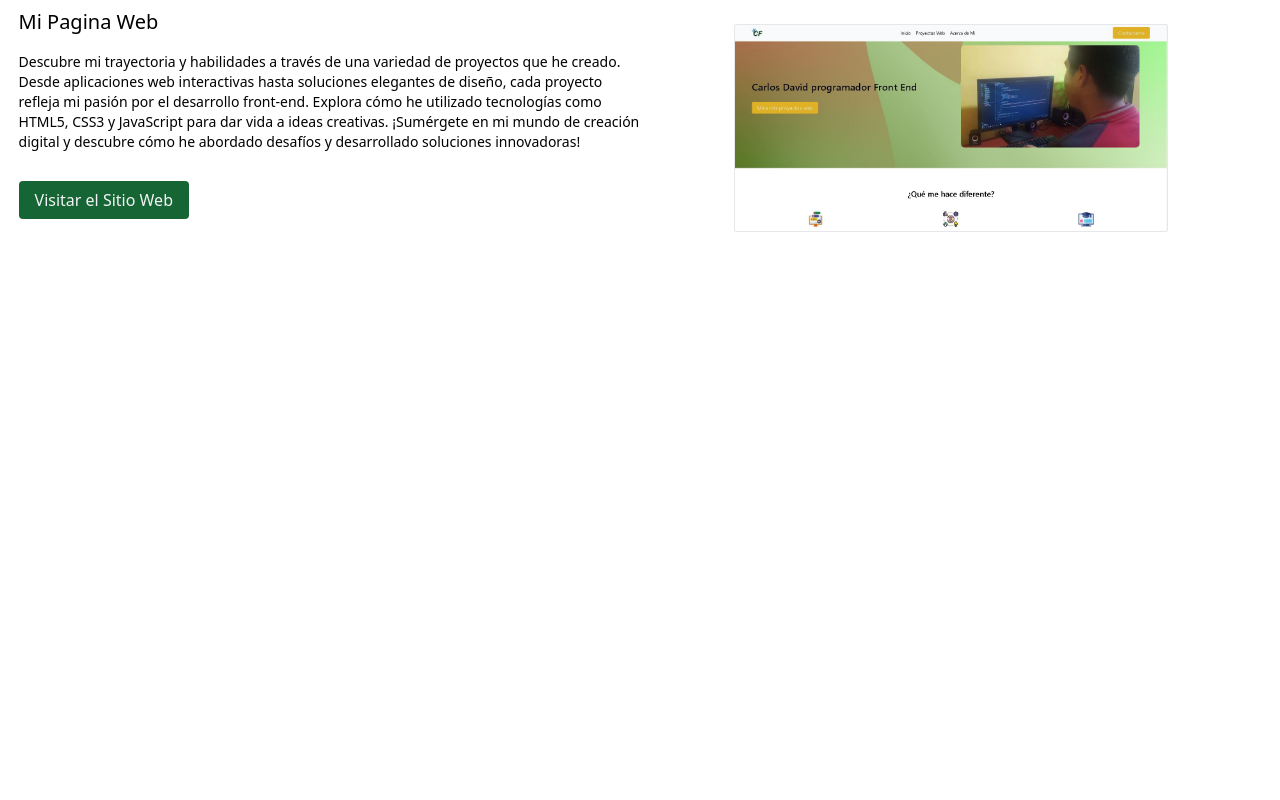
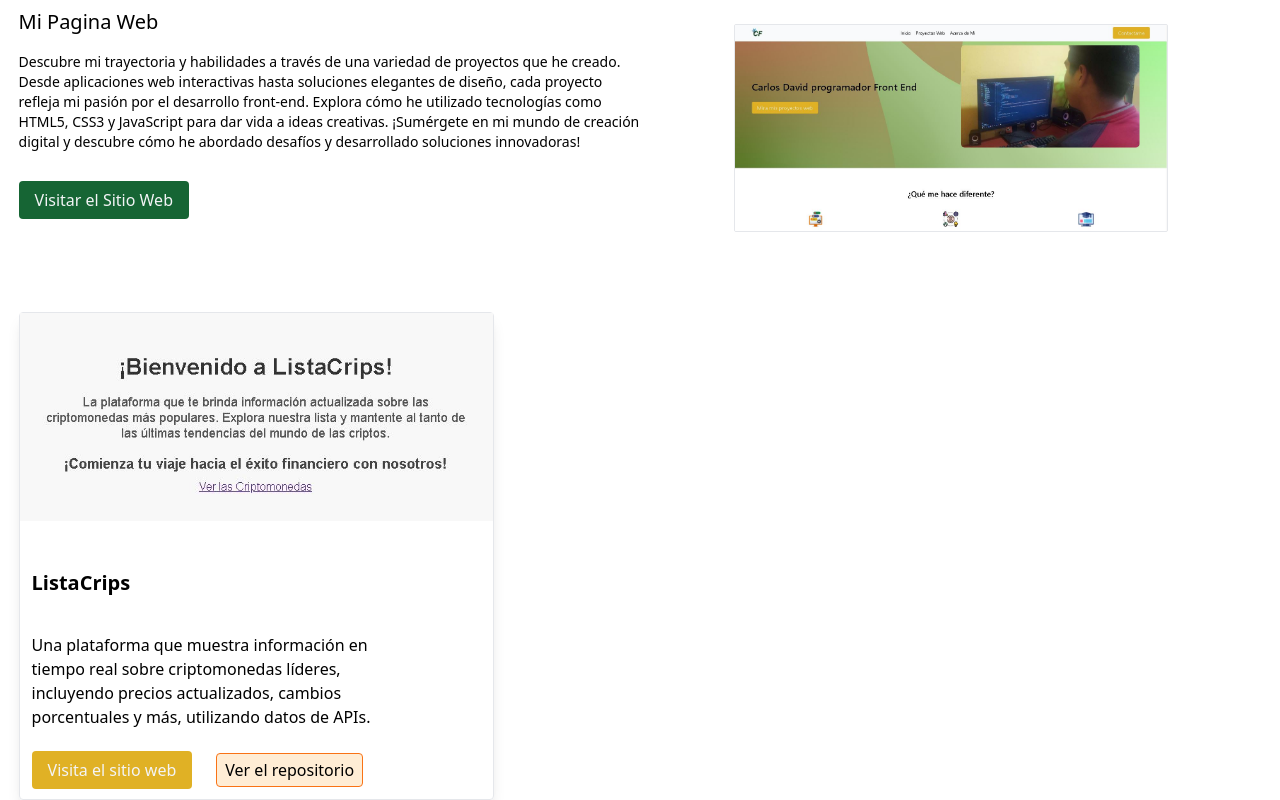
Before and after one commit to CarlosDavid-AM/Carlos-Developer, a React (Vite) app: page /proyects in a window 1280 px wide. Shown: the part 324-1124 px from the top of the page. Before the commit the page ends 800 px from the top, so only its background shows below. Built offline with nearby package versions, Linux system fonts and the light colour scheme.

Commit message:
Se crea el proyecto 2.

```diff
--- a/src/component/atm/indexComponent/ListaCrips.jsx
+++ b/src/component/atm/indexComponent/ListaCrips.jsx
@@ -16,7 +16,8 @@ const ListaCrips = () => {
                             ListaCrips
                         </h1>
                         <p className="pr-14">
-                            Lorem ipsum dolor sit, amet consectetur adipisicing elit. Obcaecati minima esse voluptas modi aliquam incidunt totam rem ex suscipit, qui mollitia ratione aperiam perferendis amet quos omnis repudiandae doloremque! Similique!
+                          Una plataforma que muestra información en tiempo real sobre criptomonedas líderes,
+                          incluyendo precios actualizados, cambios porcentuales y más, utilizando datos de APIs.
                         </p>
                         <div className="flex gap-x-6">
                             <a href="" className="bg-red-200 py-1 px-2 rounded border border-red-500">
--- /dev/null
+++ b/src/component/atm/proyetsComponent/Proyecto2.jsx
@@ -0,0 +1,28 @@
+import Crips from "../../../img/proyects/Crips.jpg"
+import Botom from "../Botom"
+
+const Proyecto2 = () => {
+  return(
+    <div className="border rounded shadow-lg">
+      <div><img src={Crips} alt="ListaCrips" className="h-52"/></div>
+      <div className="mt-9 p-3">
+        <h1 className="font-semibold text-xl">ListaCrips</h1>
+        <p className="mt-9 mb-6 w-96">
+          Una plataforma que muestra información en tiempo real sobre criptomonedas líderes,
+          incluyendo precios actualizados, cambios porcentuales y más, utilizando datos de APIs.
+        </p>
+        <div className="flex gap-x-6 items-center">
+          <a href="https://carloscriptos.vercel.app/" target="_blank">
+            <Botom name="Visita el sitio web"/>
+          </a>
+          <a href="https://github.com/CarlosDavid-AM/ListaCrips" target="_blank"
+          className="bg-orange-100 py-1 px-2 rounded border border-orange-500">
+            Ver el repositorio
+          </a>
+        </div>
+      </div>
+    </div>
+  )
+}
+
+export default Proyecto2
--- a/src/pages/Proyects.jsx
+++ b/src/pages/Proyects.jsx
@@ -2,6 +2,7 @@ import { Link } from "react-router-dom"
 import MainHeader from "../component/MainHeader"
 import Botom from "../component/atm/Botom"
 import Proyecto1 from "../component/atm/proyetsComponent/Proyecto1"
+import Proyecto2 from "../component/atm/proyetsComponent/Proyecto2"
 
 const Proyects = () => {
   return(
@@ -26,7 +27,14 @@ const Proyects = () => {
       <div className="container mx-auto">
         {/* Proyecto 1 */}
         <Proyecto1 />
+
+        {/* Proyecto 2 y 3 */}
+        <div className="flex justify-between mt-20">
+          {/* Proyecto 2 */}
+          <Proyecto2/>
+        </div>
       </div>
+
     </>
   )
 }
```
